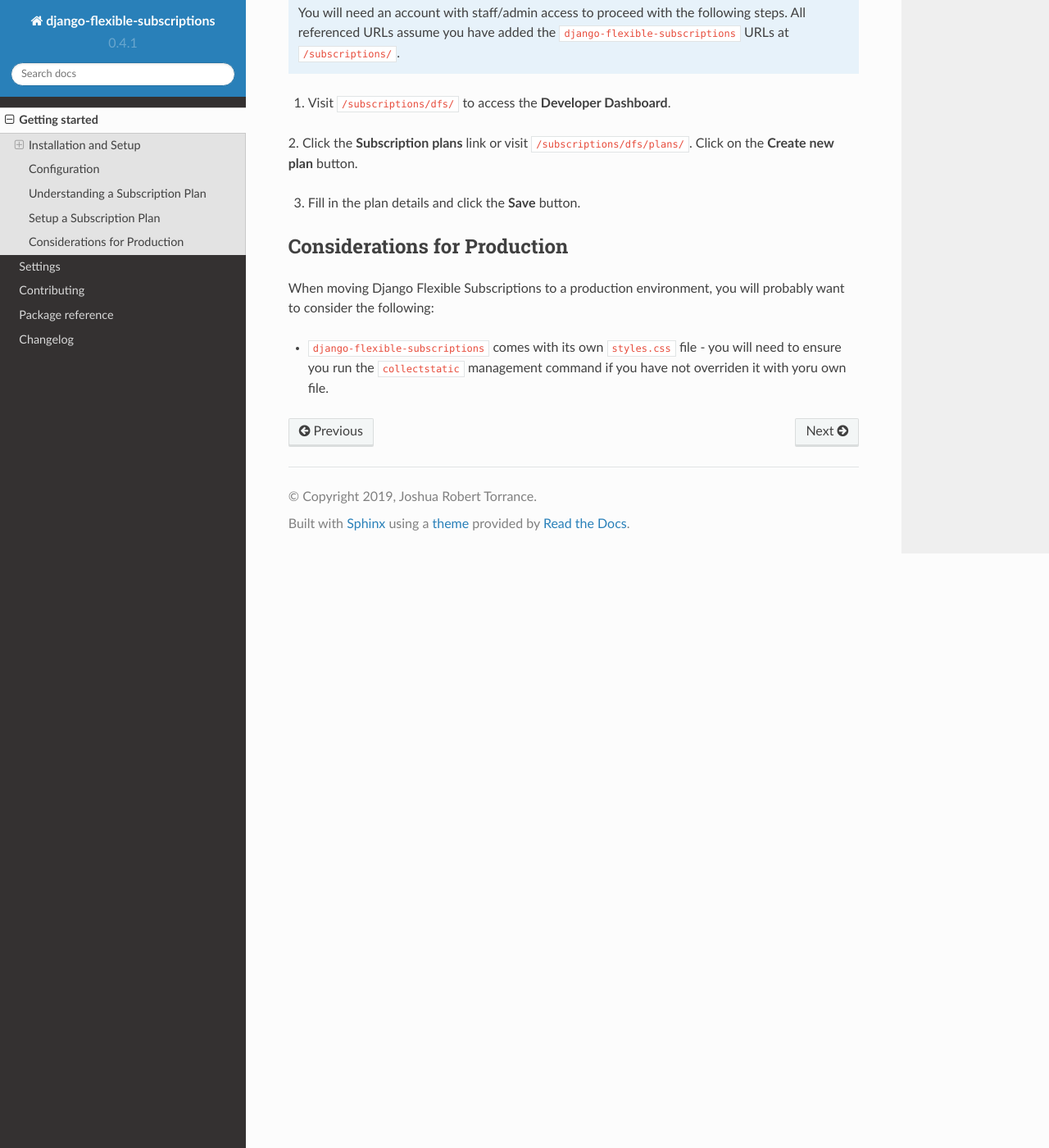
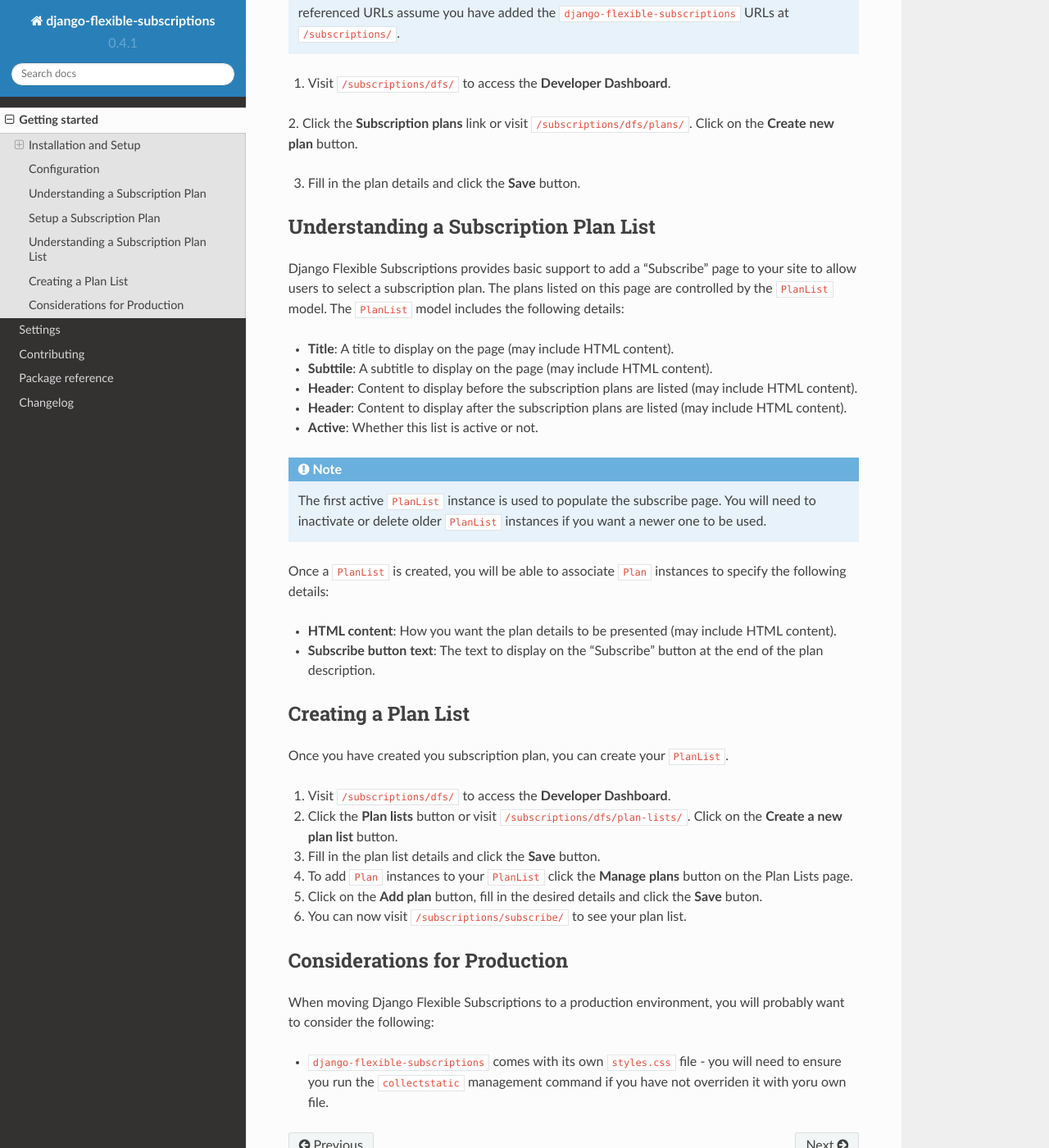
Before and after one commit to studybuffalo/django-flexible-subscriptions, a Sphinx documentation site: the page built from docs/installation.rst, in a window 1280 px wide and 1400 px high, scrolled down 2552 px. Shown: the whole window at 82% size. Built offline with Sphinx 7.4.7 and the Read the Docs theme 2.0.0, drawn with Linux system fonts in a browser that asks for light colours; the version number is read from the project's files by our own code.

Commit message:
Adding more details of the getting started process

```diff
--- a/docs/installation.rst
+++ b/docs/installation.rst
@@ -106,17 +106,17 @@
 A subscription ``Plan`` contains the following details to dictate
 how it functions:
 
-    * **Plan name**: The name of the subscription plan. This will be
-      displayed to the end user in various views.
-    * **Plan description**: An optional internal description to help
-      describe or differentiate the plan for the developer. The end user
-      does not see this.
-    * **Group**: The ``Group`` model(s) associated to this plan.
-    * **Tag**: Custom tags associated with this plan. Can be used to
-      organize or categorize related plans.
-    * **Grade period**: The number of days a subscription will remain
-      active for a user after a plan ends (e.g. due to non-payment).
-    * **Plan cost**: Describes the pricing details of the plan.
+* **Plan name**: The name of the subscription plan. This will be
+  displayed to the end user in various views.
+* **Plan description**: An optional internal description to help
+  describe or differentiate the plan for the developer. The end user
+  does not see this.
+* **Group**: The ``Group`` model(s) associated to this plan.
+* **Tag**: Custom tags associated with this plan. Can be used to
+  organize or categorize related plans.
+* **Grade period**: The number of days a subscription will remain
+  active for a user after a plan ends (e.g. due to non-payment).
+* **Plan cost**: Describes the pricing details of the plan.
 
 One or more ``PlanCost`` models may be associated to a ``Plan``. This
 allows you to offer the same plan at difference prices depending on
@@ -125,12 +125,12 @@
 (e.g. annually instead of monthly). A ``PlanCost`` will contain the
 following details:
 
-    * **Recurrence period**: How often the plan is billed per
-      recurrence unit.
-    * **Recurrence unit**: The unit of measurement for the recurrence
-      period. ``one-time``, ``second``, ``minute``, ``hour``, ``day``,
-      ``week``, ``month``, and ``year`` are supported.
-    * **Cost**: The amount to charge at each recurrence period.
+* **Recurrence period**: How often the plan is billed per recurrence
+  unit.
+* **Recurrence unit**: The unit of measurement for the recurrence
+  period. ``one-time``, ``second``, ``minute``, ``hour``, ``day``,
+  ``week``, ``month``, and ``year`` are supported.
+* **Cost**: The amount to charge at each recurrence period.
 
 -------------------------
 Setup a Subscription Plan
@@ -152,6 +152,62 @@
 
 3. Fill in the plan details and click the **Save** button.
 
+--------------------------------------
+Understanding a Subscription Plan List
+--------------------------------------
+
+Django Flexible Subscriptions provides basic support to add a
+"Subscribe" page to your site to allow users to select a subscription
+plan. The plans listed on this page are controlled by the ``PlanList``
+model. The ``PlanList`` model includes the following details:
+
+* **Title**: A title to display on the page (may include HTML content).
+* **Subttile**: A subtitle to display on the page (may include HTML
+  content).
+* **Header**: Content to display before the subscription plans are
+  listed (may include HTML content).
+* **Header**: Content to display after the subscription plans are
+  listed (may include HTML content).
+* **Active**: Whether this list is active or not.
+
+.. note::
+
+    The first active ``PlanList`` instance is used to populate the
+    subscribe page. You will need to inactivate or delete older
+    ``PlanList`` instances if you want a newer one to be used.
+
+Once a ``PlanList`` is created, you will be able to associate ``Plan``
+instances to specify the following details:
+
+* **HTML content**: How you want the plan details to be presented
+  (may include HTML content).
+* **Subscribe button text**: The text to display on the "Subscribe"
+  button at the end of the plan description.
+
+--------------------
+Creating a Plan List
+--------------------
+
+Once you have created you subscription plan, you can create your
+``PlanList``.
+
+1. Visit ``/subscriptions/dfs/`` to access the **Developer Dashboard**.
+
+2. Click the **Plan lists** button or visit
+   ``/subscriptions/dfs/plan-lists/``.  Click on the **Create a new
+   plan list** button.
+
+3. Fill in the plan list details and click the **Save** button.
+
+4. To add ``Plan`` instances to your ``PlanList`` click the **Manage
+   plans** button on the Plan Lists page.
+
+5. Click on the **Add plan** button, fill in the desired details and
+   click the **Save** buton.
+
+6. You can now visit ``/subscriptions/subscribe/`` to see your plan
+   list.
+
 -----------------------------
 Considerations for Production
 -----------------------------
```
